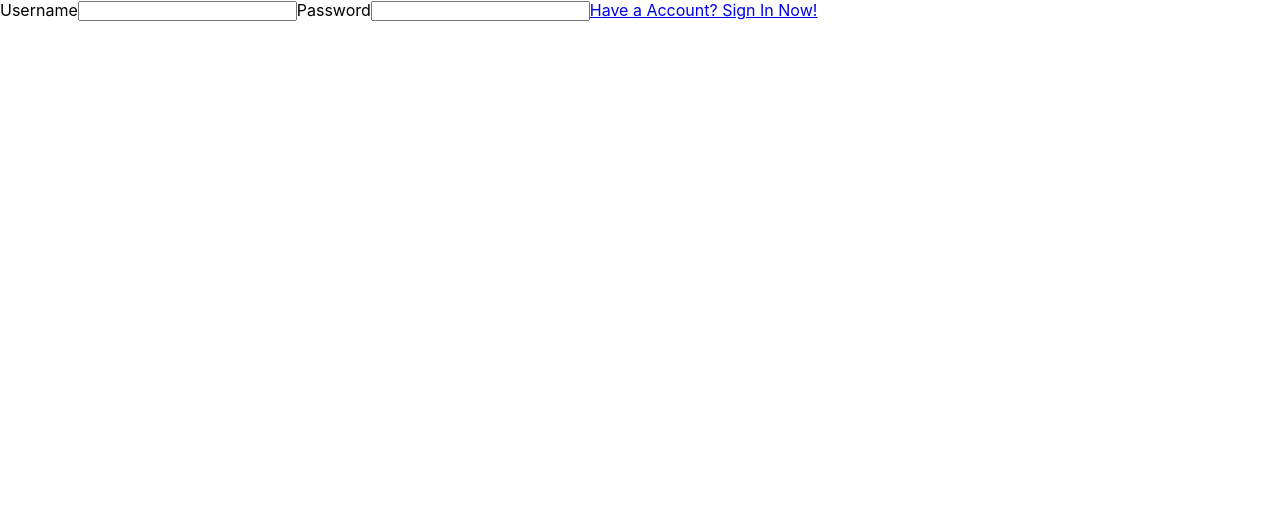
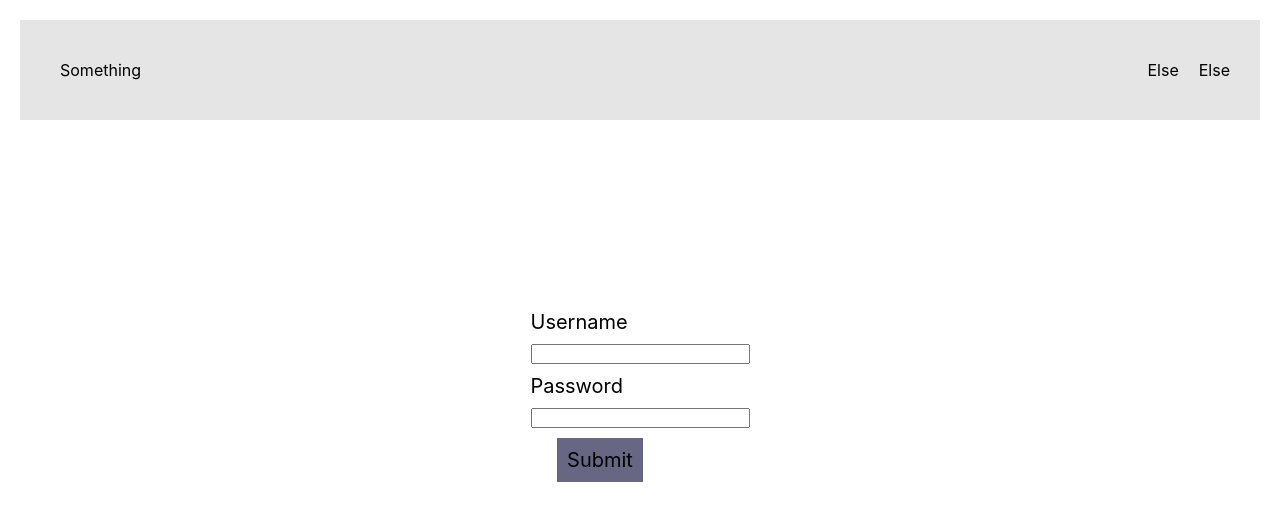
Before and after one commit to rjointer2/client_project_1, a Next.js app: page /signup in a window 1280 px wide. Shown: the top 520 px of the page. Built offline with nearby package versions, Linux system fonts and the light colour scheme.

Commit message:
add to create hook fo rthe login in information

```diff
--- a/src/pages/signup.tsx
+++ b/src/pages/signup.tsx
@@ -1,21 +1,30 @@
 
 import { NextPage } from "next"
 import Link from "next/link"
+import Navbar from "../components/Navbar/Navbar"
+import { FormContainer } from "../styled_componenets/FormStyles"
 
 
 const SignUp: NextPage = () => {
 
     return (
       <div>
-        <form>
-          <label>Username</label>
-          <input value={""} name="username" onChange={() => {}}/>
-          <label>Password</label>
-          <input value={""} name="password" onChange={() => {}} />
-          <Link href="/signin">
-            <a>Have a Account? Sign In Now!</a>
-          </Link>
-        </form>
+        <Navbar />
+        <FormContainer>
+        <div className="Group">
+              <label>Username</label>
+              <input />
+          </div>
+          <div className="Group">
+              <label>Password</label>
+              <input />
+          </div>
+          <div className="Button">
+            <button>
+             Submit
+            </button>
+          </div>
+        </FormContainer>
       </div>
     )
 
```
Also changed, not shown: 3 other files (tests, documents, lock files or other folders).
